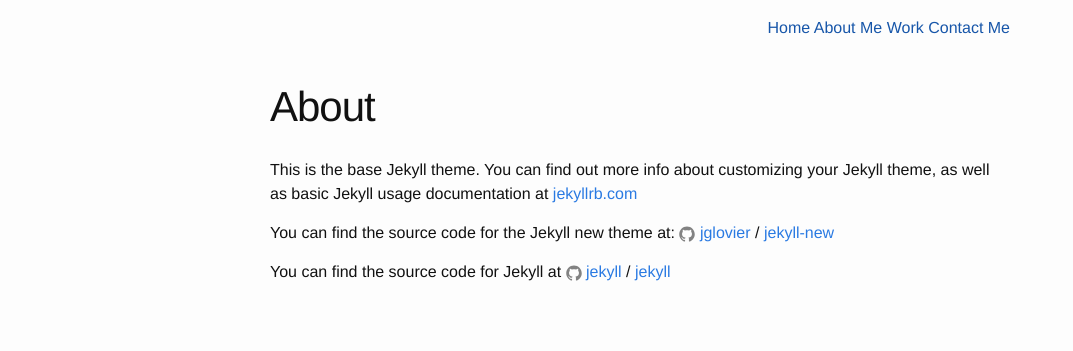
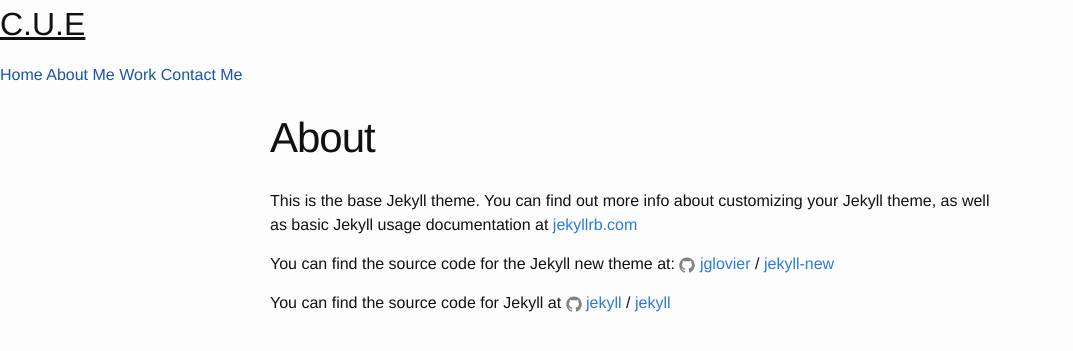
Before and after one commit to remix101/remix101.github.io, a Jekyll site: the page built from about.md, in a window 1280 px wide. Shown: the top 351 px of the page, without its empty margins (0-1073 px from the left). Built offline with Jekyll 4.4.1, drawn with Linux system fonts in a browser that asks for light colours.

Commit message:
Removed default classes

```diff
--- a/_config.yml
+++ b/_config.yml
@@ -6,16 +6,18 @@
 # 'jekyll serve'. If you change this file, please restart the server process.
 
 # Site settings
-title: Your awesome title
-email: your-email@domain.com
+title: C.U.E
+email: c.esumeh@yahoo.com
 description: > # this means to ignore newlines until "baseurl:"
-  Write an awesome description for your new site here. You can edit this
-  line in _config.yml. It will appear in your document head meta (for
-  Google search results) and in your feed.xml site description.
+  # Write an awesome description for your new site here. You can edit this
+  # line in _config.yml. It will appear in your document head meta (for
+  # Google search results) and in your feed.xml site description.
+  This is the personal portflio of Charles U. Esumeh also known as C.U.E. If you need any website
+  designed, let me know...
 baseurl: "" # the subpath of your site, e.g. /blog
 url: "http://yourdomain.com" # the base hostname & protocol for your site
-twitter_username: jekyllrb
-github_username:  jekyll
+twitter_username: agentcue
+github_username:  remix101
 
 # Build settings
 markdown: kramdown
--- a/_includes/footer.html
+++ b/_includes/footer.html
@@ -1,6 +1,6 @@
-<footer class="site-footer">
+<footer>
 
-  <div class="wrapper">
+  <div>
 
 
 
--- a/_includes/header.html
+++ b/_includes/header.html
@@ -1,21 +1,14 @@
-<header class="site-header">
+<header>
 
-  <div class="wrapper">
+  <div>
 
-    <a class="site-title"></a>
+    <a><h1>C.U.E</h1></a>
 
-    <nav class="site-nav">
-      <a href="#" class="menu-icon">
-        Home
-      </a>
+    <nav>
       <a href="">Home</a>
       <a href="">About Me</a>
       <a href="">Work</a>
       <a href="">Contact Me</a>
-
-      <div class="trigger">
-
-      </div>
     </nav>
 
   </div>
```
